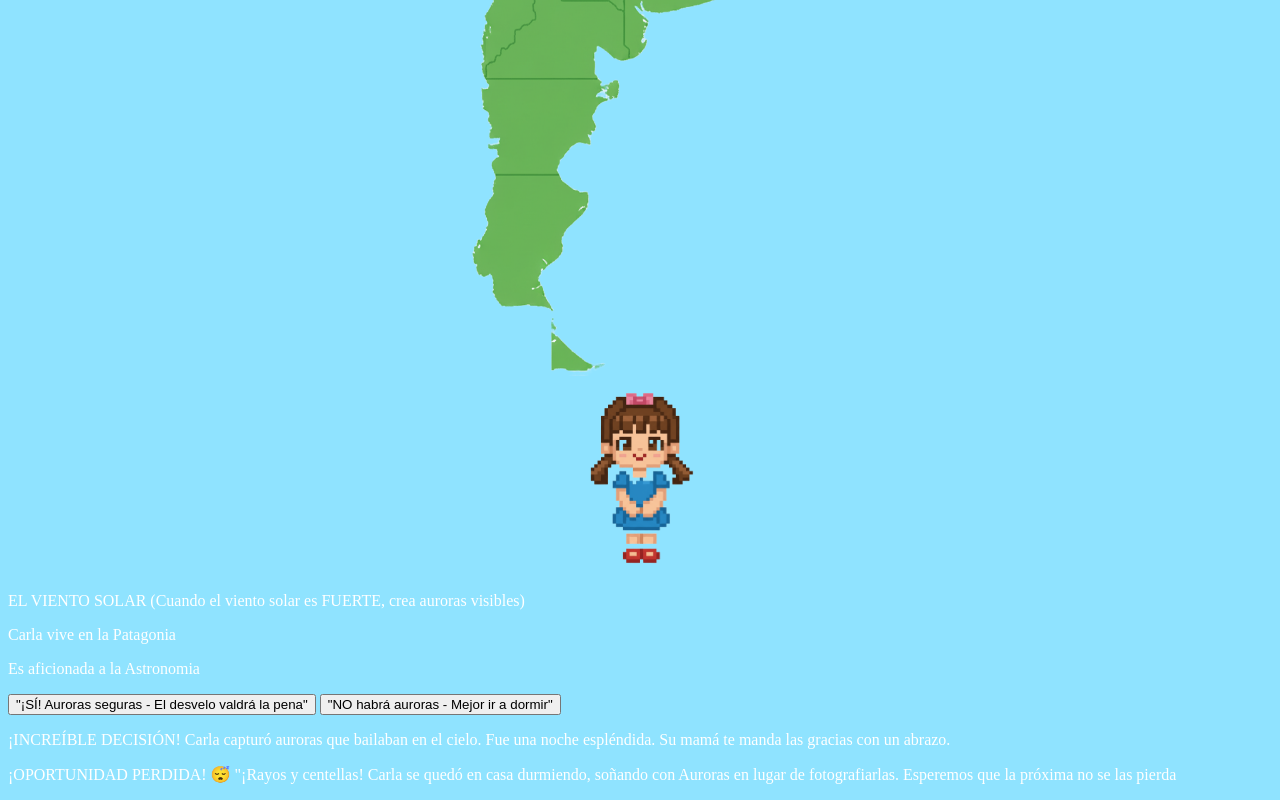
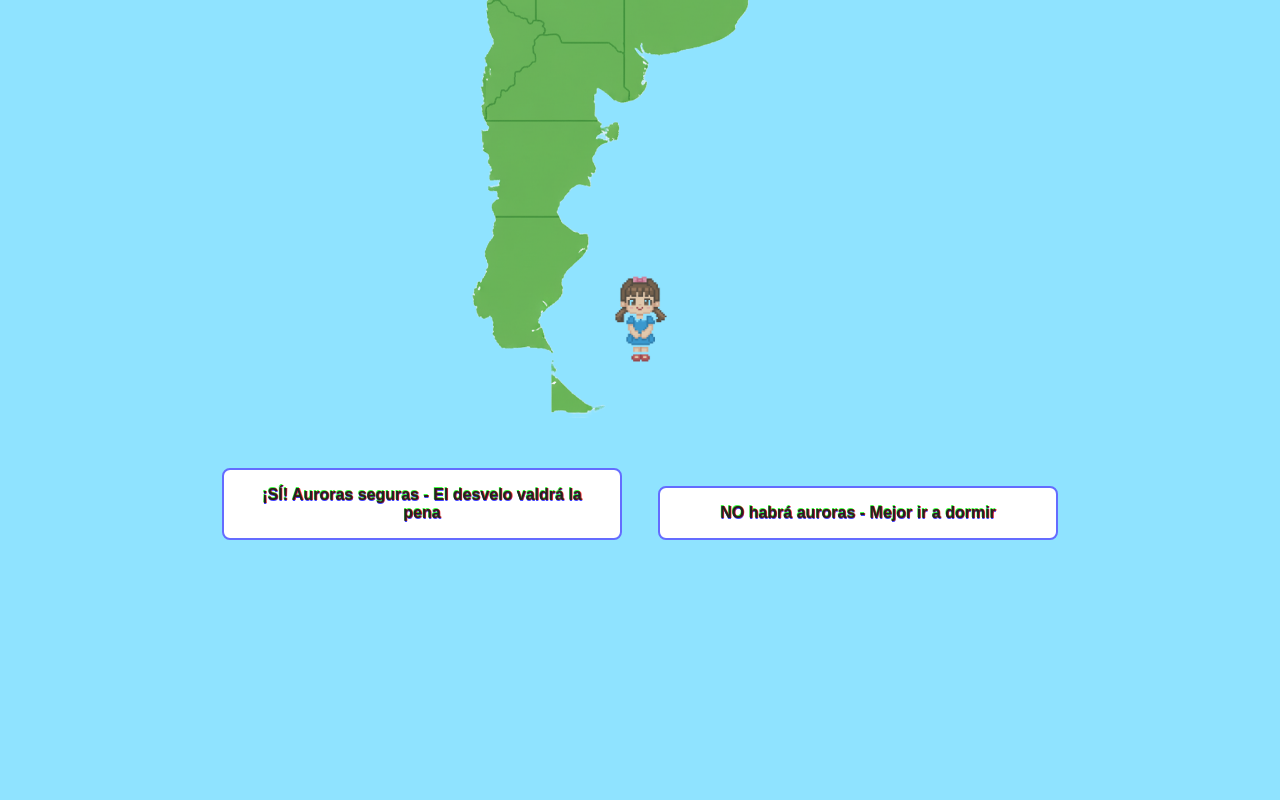
Before and after one commit to Emanuel-VG/nasa_challenge, a plain HTML site: page firsthistori/histori.html in a window 1280 px wide. Shown: the part 397-1197 px from the top of the page. After the commit the page ends 957 px from the top, so only its background shows below. Drawn offline with Linux system fonts and the light colour scheme; files whose address does not match are found by name.

Commit message:
add style to git first histori

```diff
--- a/firsthistori/histori.html
+++ b/firsthistori/histori.html
@@ -5,23 +5,36 @@
     <meta name="viewport" content="width=device-width, initial-scale=1.0" />
     <link rel="stylesheet" href="style.css" />
     <script src="script.js"></script>
+    <link
+      href="https://fonts.googleapis.com/css2?family=Press+Start+2P&display=swap"
+      rel="stylesheet"
+    />
     <title>Document</title>
   </head>
+
   <body>
-    <img class="map-argentina" src="argentinamap.png" alt="" />
-    <img class="girl" src="girl.png" alt="" />
+    <div class="contenedor">
+      <img src="argentinamap.png" class="fondo" alt="Imagen de fondo" />
+      <img src="girl.png" class="superior" alt="Imagen encima" />
+    </div>
     <p class="tip">
       EL VIENTO SOLAR (Cuando el viento solar es FUERTE, crea auroras visibles)
     </p>
     <p class="text-one">Carla vive en la Patagonia</p>
     <p class="text-two">Es aficionada a la Astronomia</p>
-    <button>"¡SÍ! Auroras seguras - El desvelo valdrá la pena"</button>
-    <button>"NO habrá auroras - Mejor ir a dormir"</button>
-    <p class="result-one">
+    <div class="button-container">
+      <button id="btn-yes" class="btn glitch">
+        <span>¡SÍ! Auroras seguras - El desvelo valdrá la pena</span>
+      </button>
+      <button id="btn-no" class="btn glitch">
+        <span>NO habrá auroras - Mejor ir a dormir</span>
+      </button>
+    </div>
+    <p id="result-one" class="result-one">
       ¡INCREÍBLE DECISIÓN! Carla capturó auroras que bailaban en el cielo. Fue
       una noche espléndida. Su mamá te manda las gracias con un abrazo.
     </p>
-    <p class="result-two">
+    <p id="result-two" class="result-two">
       ¡OPORTUNIDAD PERDIDA! 😴 "¡Rayos y centellas! Carla se quedó en casa
       durmiendo, soñando con Auroras en lugar de fotografiarlas. Esperemos que
       la próxima no se las pierda
--- /dev/null
+++ b/firsthistori/script.js
@@ -0,0 +1,16 @@
+document.addEventListener('DOMContentLoaded', () => {
+  const btnYes = document.getElementById('btn-yes');
+  const btnNo = document.getElementById('btn-no');
+  const resultOne = document.getElementById('result-one');
+  const resultTwo = document.getElementById('result-two');
+
+  btnYes.addEventListener('click', () => {
+    resultOne.style.display = 'block';
+    resultTwo.style.display = 'none';
+  });
+
+  btnNo.addEventListener('click', () => {
+    resultOne.style.display = 'none';
+    resultTwo.style.display = 'block';
+  });
+});
--- a/firsthistori/style.css
+++ b/firsthistori/style.css
@@ -1,6 +1,7 @@
 body{
     background-color: #8fe3ff;
     color: white;
+    font-family: 'Press Start 2P', cursive;
 }
 .map-argentina{
     width: 400px;
@@ -18,3 +19,157 @@ body{
 /* img{
     width: 50%;
 } */
+
+.button-container {
+  text-align: center; /* Center the buttons */
+  margin: 20px 0;
+}
+
+.btn {
+  position: relative;
+  padding: 1rem 2rem;
+  font-size: 1rem;
+  font-weight: 600;
+  color: #222222;
+  background: none;
+  background-color:#ffffff;
+  border: 2px solid #646cff;
+  border-radius: 8px;
+  cursor: pointer;
+  overflow: hidden;
+  transition: all 0.3s ease;
+  width: 400px; /* Set a fixed width for both buttons */
+  margin: 0 10px; /* Add some space between the buttons */
+}
+
+.glitch {
+  text-shadow: 0.05em 0 0 rgba(255, 0, 0, 0.75),
+    -0.025em -0.05em 0 rgba(0, 255, 0, 0.75),
+    0.025em 0.05em 0 rgba(0, 0, 255, 0.75);
+}
+
+.glitch:hover {
+  animation: glitch 0.3s cubic-bezier(0.25, 0.46, 0.45, 0.94) both infinite;
+}
+
+@keyframes glitch {
+  0% {
+    transform: translate(0);
+  }
+  20% {
+    transform: translate(-4px, 4px);
+  }
+  40% {
+    transform: translate(-4px, -4px);
+  }
+  60% {
+    transform: translate(4px, 4px);
+  }
+  80% {
+    transform: translate(4px, -4px);
+  }
+  100% {
+    transform: translate(0);
+  }
+}
+
+.text-one, .text-two {
+  position: fixed;
+  top: 20px;
+  left: 20px;
+  font-size: 24px;
+  background-color: rgba(0, 0, 0, 0.7);
+  padding: 15px;
+  border-radius: 5px;
+  z-index: 20;
+  opacity: 0;
+  overflow: hidden; /* Ensures the text is not seen before the animation */
+  white-space: nowrap; /* Keeps the text on a single line */
+  border-right: .15em solid orange; /* The typewriter cursor */
+  letter-spacing: .15em; /* Adjust as needed */
+  animation: typing 3.5s steps(40, end) forwards, blink-caret .75s step-end infinite;
+}
+
+.text-two {
+  top: 90px; /* Position below the first text */
+  animation-delay: 4s; /* Start after the first animation finishes */
+}
+
+@keyframes typing {
+  from { width: 0 }
+  to { width: 100%; opacity: 1; }
+}
+
+/* The typewriter cursor effect */
+@keyframes blink-caret {
+  from, to { border-color: transparent }
+  50% { border-color: orange; }
+}
+
+.result-one, .result-two {
+  text-align: center;
+  font-size: 40px;
+  margin: 20px 0;
+  z-index: 2;
+}
+
+.result-one, .result-two {
+  display: none; /* Hide results by default */
+}
+.contenedor {
+      position: relative;
+      width: 400px;
+      height: auto;
+      margin: 50px auto; /* Center the container and add some vertical margin */
+    }
+
+.fondo {
+  display: block;
+  width: 100%;
+  height: auto;
+}
+
+.superior {
+  position: absolute;
+  bottom: 50px;   /* Position from the bottom */
+  left: 50%;      /* Center horizontally */
+  transform: translateX(-50%);
+  width: 100px;
+  opacity: 0.8;
+  z-index: 2;
+}
+
+.tip {
+  position: fixed;
+  top: 25vh; /* 2/8 of the viewport height */
+  left: 0;
+  transform: translateX(calc(-100% + 50px)); /* Show 50px as a tab */
+  transition: transform 0.5s ease-in-out;
+  background-color: rgba(0, 0, 0, 0.7);
+  padding: 10px;
+  padding-right: 50px; /* Add space for the tab text */
+  border-radius: 0 5px 5px 0;
+  z-index: 10;
+  width: 300px; /* Set a width to allow text wrapping */
+  cursor: pointer;
+}
+
+.tip::after {
+  content: 'T\a I\a P'; /* Vertical "tip" text */
+  white-space: pre;
+  position: absolute;
+  top: 50%;
+  right: 15px;
+  transform: translateY(-50%);
+  color: white;
+  font-size: 16px;
+  font-family: 'Press Start 2P', cursive;
+}
+
+.tip:hover {
+  transform: translateX(0);
+}
+
+.tip:hover::after {
+  display: none; /* Hide the "tip" text on hover */
+}
```
